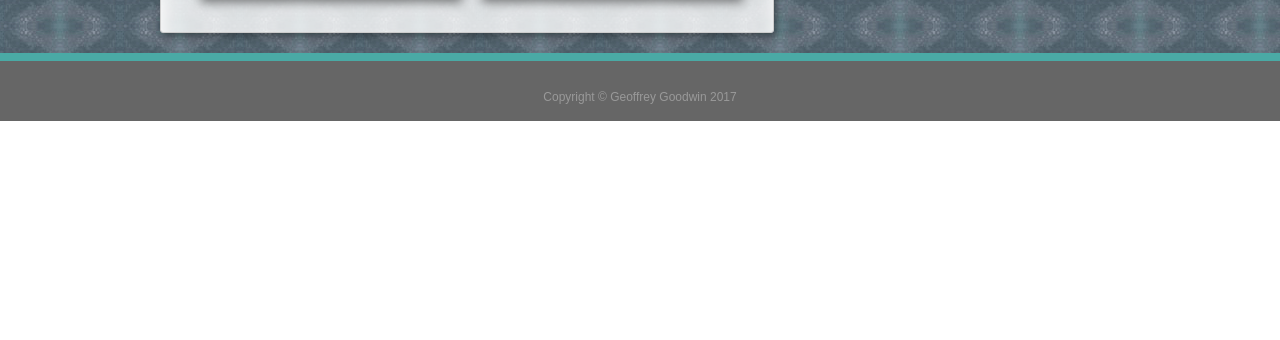
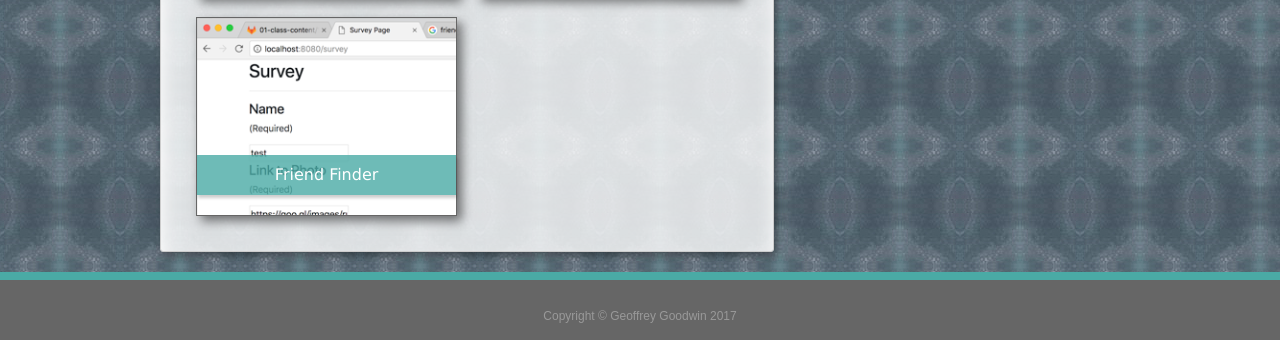
Before and after one commit to Geoff-Goodwin-Dev/Responsive-Portfolio, a plain HTML site: page portfolio.html in a window 1280 px wide. Shown: the part 1054-1394 px from the top of the page. Before the commit the page ends 1175 px from the top, so only its background shows below. Drawn offline with Linux system fonts and the light colour scheme.

Commit message:
Added linkage to friend finder app

```diff
--- a/portfolio.html
+++ b/portfolio.html
@@ -143,6 +143,18 @@
               </a>
             </div>
 
+            <!--PORTFOLIO ITEM #9 - Friendfinder-->
+            <div class="folioItem">
+              <a href="https://gg-friend-finder-app.herokuapp.com/">
+                <div class="folioImageContainer">
+                  <img src="assets/images/folio9_friendfinder.png" class="folioImage" alt="friend finder app">
+                  <div class="folioCaption">
+                    <h3>Friend Finder</h3>
+                  </div>
+                </div>
+              </a>
+            </div>
+
           </div>
 
 
```
Also changed, not shown: assets/images/folio9_friendfinder.png (added).
